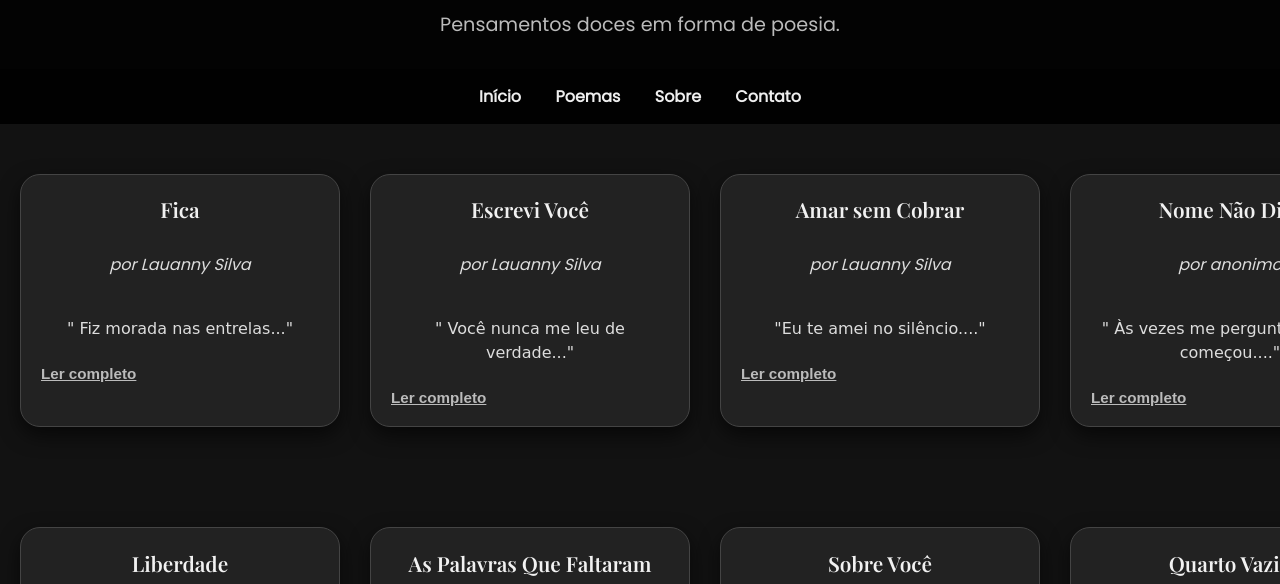
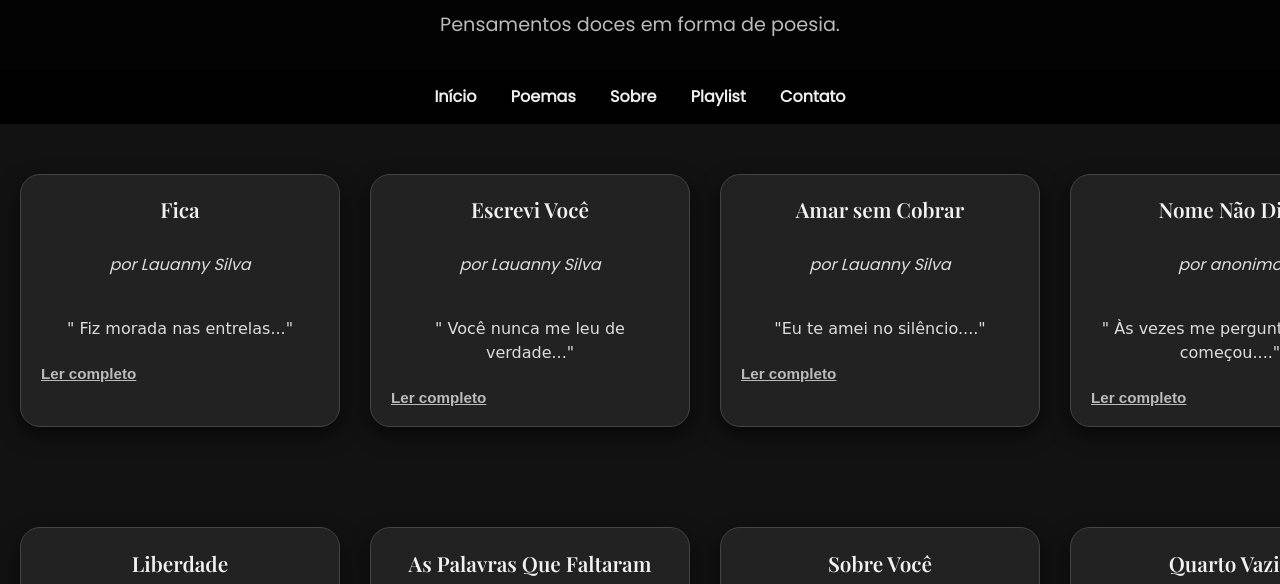
Before and after one commit to Lauanny12/eunoia, a plain HTML site: page poemas.html in a window 1280 px wide. Shown: the part 158-742 px from the top of the page. Drawn offline with nearby package versions, Linux system fonts and the light colour scheme.

Commit message:
Update poemas.html

```diff
--- a/poemas.html
+++ b/poemas.html
@@ -15,10 +15,11 @@
 
 
 
-  <nav class="menu">
+   <nav class="menu">
     <a href="index.html#inicio">Início</a>
     <a href="poemas.html">Poemas</a>
     <a href="sobre.html">Sobre</a>
+      <a href="Playlist.html">Playlist</a>
     <a href="contato.html">Contato</a>
   </nav>
 
```
